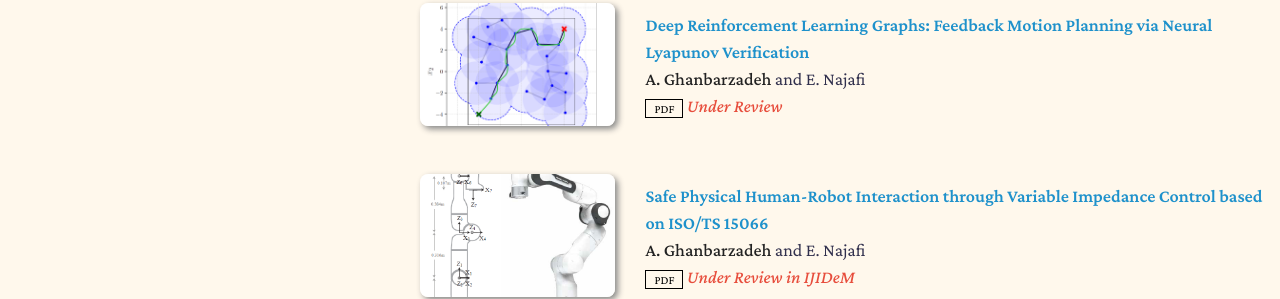
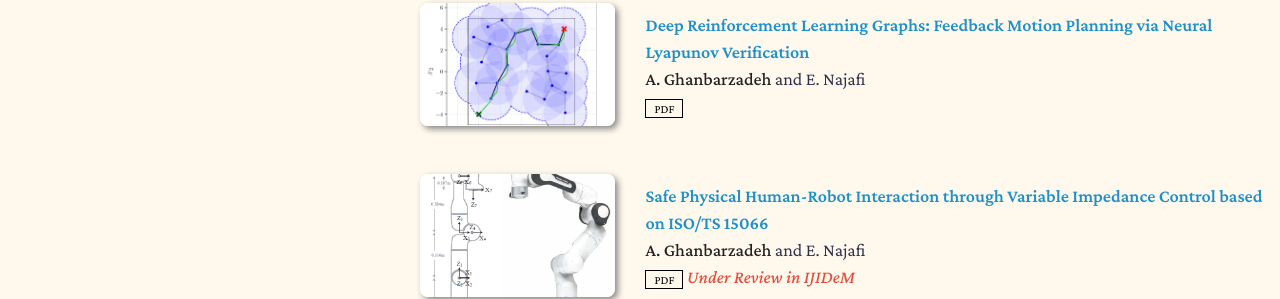
Before and after one commit to ghanbarzadeh/ghanbarzadeh.github.io, a Jekyll site: the page built from index.md, in a window 1280 px wide and 900 px high. Shown: the part 456-755 px from the top of the window. Built offline with Jekyll 4.4.1, drawn with Linux system fonts in a browser that asks for light colours; nearby versions of some CDN libraries; a style sheet for code colours, icons or effects is not loaded; our own code applies the rules of GitHub Pages for plain Markdown files.

Commit message:
Update publications.yml

```diff
--- a/_data/publications.yml
+++ b/_data/publications.yml
@@ -5,7 +5,6 @@ main:
     site: assets/files/Armin_Ghanbarzadeh_CV.pdf
     pdf: assets/files/Armin_Ghanbarzadeh_CV.pdf
     image: ./assets/files/Tree_Armin.png
-    notes: Under Review
 
   - title: Safe Physical Human-Robot Interaction through Variable Impedance Control based on ISO/TS 15066
     authors: <strong>A. Ghanbarzadeh</strong> and E. Najafi
```
